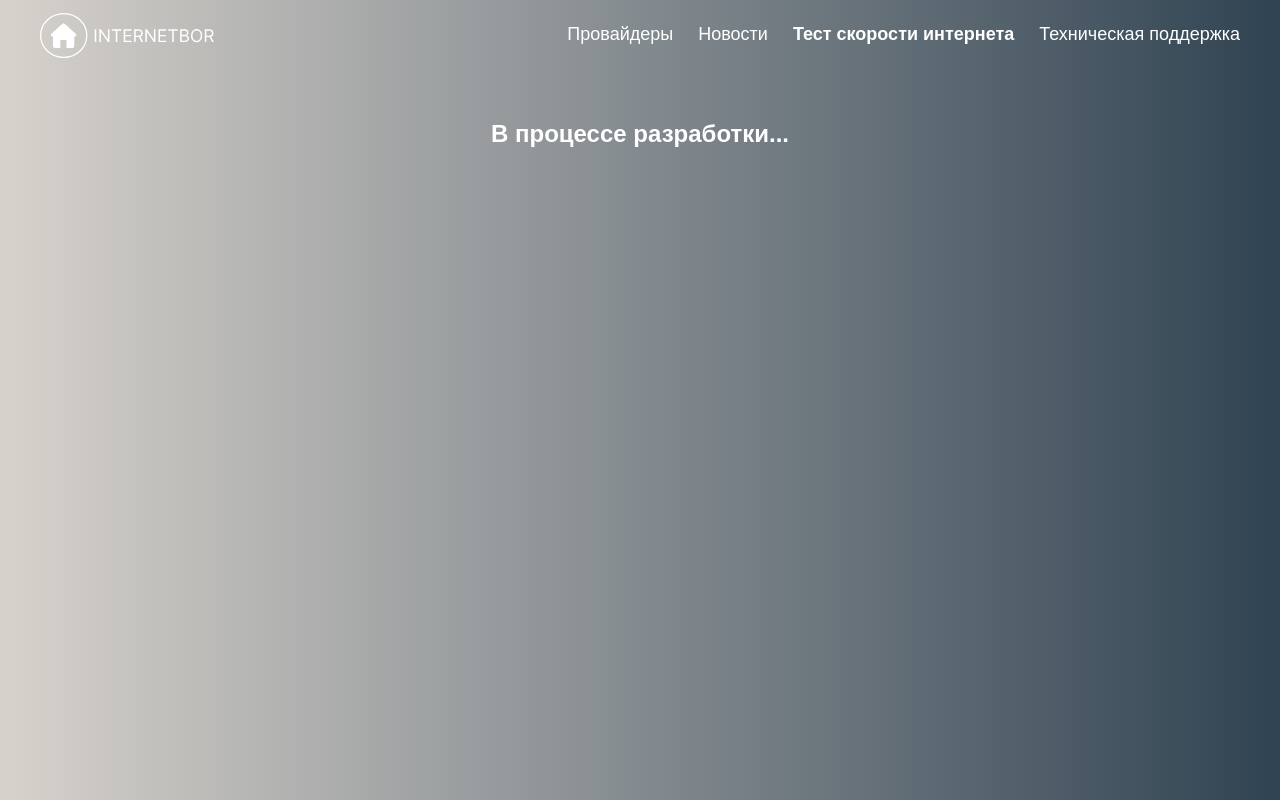
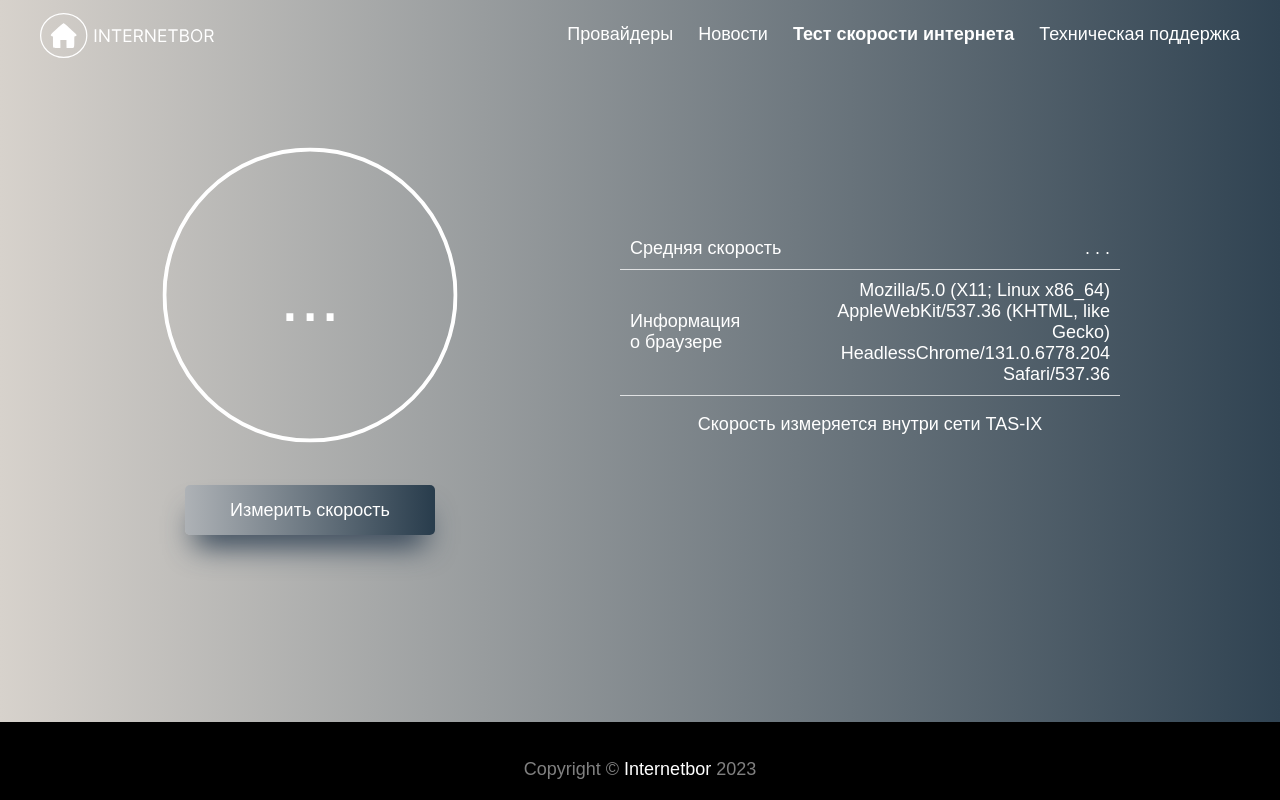
Before and after one commit to Fayzu1in/internet-provider, a Nuxt app in the folder frontend/: page /speedtest in a window 1280 px wide. Shown: the top 800 px of the page. Built offline with nearby package versions, Linux system fonts and the light colour scheme; what @splidejs/vue-splide, vue-yandex-maps would draw is missing.

Commit message:
add speed test and new page

```diff
--- a/frontend/components/ProviderCard.vue
+++ b/frontend/components/ProviderCard.vue
@@ -6,13 +6,19 @@ section.Providers.container-fluid
           TariffCard(:tariffName='link.title', :cost='link.price', :speed='link.speed' traffic='Безлимит', :plan='link.id')
         .provider__title Uzonline
         div(v-for='line in uzonline' :key='line.id' )
-         TariffCard(:tariffName='line.title', :cost='line.price', :speed='line.speed' traffic='Безлимит', :plan='line.id')
+          TariffCard(:tariffName='line.title', :cost='line.price', :speed='line.speed' traffic='Безлимит', :plan='line.id')
         .provider__title Comnet
         div(v-for='net in comnet' :key='net.id' )
-         TariffCard(:tariffName='net.title', :cost='net.price', :speed='net.speed' traffic='Безлимит', :plan='net.id')
+          TariffCard(:tariffName='net.title', :cost='net.price', :speed='net.speed' traffic='Безлимит', :plan='net.id')
         .provider__title TPS
         div(v-for='ps in tps' :key='ps.id' )
-         TariffCard(:tariffName='ps.title', :cost='ps.price', :speed='ps.speed' traffic='Безлимит', :plan='ps.id')
+          TariffCard(:tariffName='ps.title', :cost='ps.price', :speed='ps.speed' traffic='Безлимит', :plan='ps.id')
+        .provider__title ISTV
+        div(v-for='link in istv' :key='link.id' )
+          TariffCard(:tariffName='link.title', :cost='link.price', :speed='link.speed' traffic='Безлимит', :plan='link.id')
+
+
+
 </template>
 <script>
 export default {
@@ -24,6 +30,7 @@ export default {
   },
   async fetch() {
     this.plans = await this.$axios.$get('http://internetbor.uz/api/v1/plans/')
+    console.log(this.plans)
   },
   computed: {
     freelink() {
@@ -44,6 +51,11 @@ export default {
     tps() {
       return this.plans.filter((index) => {
         return index.provider === 'tps'
+      })
+    },
+    istv() {
+      return this.plans.filter((index) => {
+        return index.provider === 'istv'
       })
     },
   },
--- a/frontend/components/TariffCard.vue
+++ b/frontend/components/TariffCard.vue
@@ -57,7 +57,7 @@ export default {
     justify-content: space-between;
     border-radius: 5px;
     align-items: center;
-    font-size: 22px;
+    font-size: 20px;
     @media only screen and (max-width: 420px) {
       flex-direction: column;
       font-size: 18px;
--- a/frontend/layouts/default.vue
+++ b/frontend/layouts/default.vue
@@ -30,6 +30,6 @@ html {
   }
 }
 .wrapper {
-  min-height: 100vh;
+  min-height: 83vh;
 }
 </style>
--- a/frontend/package.json
+++ b/frontend/package.json
@@ -18,7 +18,6 @@
     "@nuxtjs/axios": "^5.13.6",
     "@nuxtjs/pwa": "^3.3.5",
     "@splidejs/vue-splide": "0.3.5",
-    "axios": "^1.3.4",
     "core-js": "^3.19.3",
     "nuxt": "^2.16.1",
     "sass": "^1.58.3",
--- a/frontend/pages/index.vue
+++ b/frontend/pages/index.vue
@@ -4,13 +4,13 @@ main
   section.topProvider
     .Title
       p Топ провайдеров
-      img.fireImg(src='@/static/star.png')
+      //- img.fireImg(src='@/static/star.png')
     .topProviders__card
   section.betterOffer
     TopProviders
     .Title
       p  Выгодные предложения
-      img.fireImg(src='@/static/fire.png')
+      //- img.fireImg(src='@/static/fire.png')
     .tariffCards.container-fluid
       BetterOffers
 
--- a/frontend/pages/news.vue
+++ b/frontend/pages/news.vue
@@ -1,13 +1,63 @@
 <template lang="pug">
-section
-  h1 В процессе разработки...
+section.newsSection.container-fluid
+  .cardSection(v-for="item in news" :key='news.id')
+    .card(v-if='item.published === true')
+      .date {{date}}
+      .newsCard
+        .newsCard__title {{item.title}}
+        .newsCard__subtitle {{ item.text }}
+
 </template>
 <script>
-export default {}
+export default {
+  data() {
+    return {
+      news: [],
+      title: '',
+      text: '',
+      date: '',
+    }
+  },
+  async fetch() {
+    this.news = await this.$axios.$get('http://internetbor.uz/api/v1/news/')
+
+    // console.log(this.news)
+  },
+}
 </script>
 <style lang="scss" scoped>
-h1 {
-  text-align: center;
+.card {
+  margin-bottom: 30px;
+}
+.newsSection {
   padding-top: 100px;
+  @media only screen and (max-width: 420px) {
+    padding-top: 80px;
+  }
+  .date {
+    font-size: 18px;
+    padding-bottom: 5px;
+  }
+  .newsCard {
+    background-color: #00000096;
+    box-shadow: rgb(38, 57, 77) 0px 20px 30px -10px;
+    padding: 15px 10px;
+    display: flex;
+    border-radius: 5px;
+    display: flex;
+    flex-direction: column;
+    font-size: 18px;
+    @media only screen and (max-width: 420px) {
+      font-size: 16px;
+      padding: 10px 5px;
+    }
+    &__title {
+      font-size: 22px;
+      padding-bottom: 10px;
+      @media only screen and (max-width: 420px) {
+        font-size: 18px;
+      }
+    }
+  }
 }
 </style>
--- a/frontend/pages/speedtest.vue
+++ b/frontend/pages/speedtest.vue
@@ -1,13 +1,224 @@
 <template lang="pug">
-section
-    h1 В процессе разработки...
+section.speedttestContainer.container-fluid
+  .speedtest
+    .speedtest__left
+      .speedtest__left-speedshow
+        p.speedText {{ text }}
+        p.bytes {{ bytes }}
+      button.speedBtn(v-show="checkBtn" @click="checkSpeed") Измерить скорость
+      button.speedBtnHidden(v-show="checkBtnNone"  @click="cancelCheckSpeed") Отменить
+    .speedtest__right
+      .listView
+        .itemLeft Средняя скорость
+        .itemRight {{ average }}
+      .listView
+        .itemLeft Информация о браузере
+        .itemRight {{ browserVersion }}
+      p.tasix Скорость измеряется внутри сети TAS-IX
+
+
 </template>
 <script>
-export default {}
+import axios, { CancelToken, isCancel } from 'axios'
+
+export default {
+  data() {
+    return {
+      speed: 0,
+      bytes: '',
+      checkBtn: true,
+      checkBtnNone: false,
+      text: '...',
+      source: CancelToken.source(),
+      finished: false,
+      average: '. . .',
+      browserVersion: navigator.userAgent,
+      ip: null,
+    }
+  },
+  methods: {
+    checkSpeed() {
+      this.source = CancelToken.source()
+      this.speed = 0
+      this.text = '...'
+      let time, loaded
+      const speeds = []
+
+      function speedToText(bytesPerMillisecond) {
+        const megabitsPerSecond = bytesPerMillisecond / 125
+        if (megabitsPerSecond >= 1)
+          return [`${Math.round(megabitsPerSecond)}`, 'Мбит/с']
+        return [`${Math.round(bytesPerMillisecond * 8)}`, 'Кбит/с']
+      }
+
+      axios
+        .get('https://st17.allmovies.uz/test.bin', {
+          cancelToken: this.source.token,
+          responseType: 'blob',
+          onDownloadProgress: (progressEvent) => {
+            this.checkBtn = false
+            this.checkBtnNone = true
+            if (typeof time !== 'number') time = progressEvent.timeStamp
+            if (typeof loaded !== 'number') loaded = progressEvent.loaded
+
+            const timeDelta = progressEvent.timeStamp - time
+            const loadedDelta = progressEvent.loaded - loaded
+
+            if (timeDelta >= 1000) {
+              const bytesPerMillisecond = loadedDelta / timeDelta
+              const [text, bytes] = speedToText(bytesPerMillisecond)
+              this.text = text
+              this.bytes = bytes
+              speeds.push(bytesPerMillisecond)
+
+              if (speeds.length >= 10) {
+                this.average = speeds.reduce((a, b) => a + b, 0) / speeds.length
+                this.average = speedToText(this.average)
+                this.average = this.average.join(' ')
+                this.source.cancel('Test finished')
+                this.checkBtn = true
+                this.checkBtnNone = false
+              }
+
+              time += timeDelta
+              loaded += loadedDelta
+            }
+          },
+        })
+        .catch((error) => {
+          if (isCancel(error)) {
+            console.log('Request canceled')
+          } else {
+            this.$store.dispatch('alert/showError', error.message)
+          }
+        })
+    },
+    cancelCheckSpeed() {
+      this.source.cancel()
+      this.checkBtn = true
+      this.checkBtnNone = false
+    },
+  },
+}
 </script>
 <style lang="scss" scoped>
-h1 {
-  text-align: center;
-  padding-top: 100px;
+.speedttestContainer {
+  display: flex;
+  justify-content: space-between;
+  align-items: center;
+  width: 100%;
+}
+.speedtest {
+  height: 100%;
+  width: 80%;
+  margin: 0 auto;
+  display: flex;
+  justify-content: space-between;
+  align-items: center;
+  @media only screen and (max-width: 420px) {
+    flex-direction: column;
+    padding-top: 80px;
+  }
+  &__left {
+    display: flex;
+    flex-direction: column;
+    align-items: center;
+    &-speedshow {
+      border: 4px solid #fff;
+      border-radius: 50%;
+      display: flex;
+      flex-direction: column;
+      justify-content: center;
+      align-items: center;
+      width: 300px;
+      height: 300px;
+      @media only screen and (max-width: 420px) {
+        width: 200px;
+        height: 200px;
+      }
+      .speedText {
+        font-size: 74px;
+        margin: 0;
+
+        @media only screen and (max-width: 420px) {
+          font-size: 40px;
+        }
+      }
+      .bytes {
+        font-size: 22px;
+        margin: 0;
+      }
+      animation: crescendo 1.5s alternate infinite ease-in;
+      @keyframes crescendo {
+        0% {
+          transform: scale(1);
+        }
+        100% {
+          transform: scale(0.9);
+        }
+      }
+    }
+    .speedBtn {
+      margin-top: 40px;
+      border: none;
+      padding: 0 20px;
+      height: 50px;
+      background: linear-gradient(to right, #aeb2b6 0%, #283c4c 100%);
+      box-shadow: rgb(38, 57, 77) 0px 20px 30px -10px;
+      color: #fff;
+      border: none;
+      border-radius: 5px;
+      width: 250px;
+      font-size: 18px;
+      cursor: pointer;
+
+      @media only screen and (max-width: 420px) {
+        margin-left: 0;
+      }
+    }
+    .speedBtnHidden {
+      margin-top: 40px;
+      border: none;
+      padding: 0 20px;
+      height: 50px;
+      background: linear-gradient(to right, #caa3a3 0%, #b00e0e 100%);
+      box-shadow: rgb(38, 57, 77) 0px 20px 30px -10px;
+      color: #fff;
+      border: none;
+      border-radius: 5px;
+      width: 250px;
+      font-size: 18px;
+      cursor: pointer;
+    }
+  }
+  &__right {
+    max-width: 500px;
+    display: flex;
+    flex-direction: column;
+    font-size: 18px;
+    @media only screen and (max-width: 420px) {
+      padding-top: 30px;
+      font-size: 14px;
+    }
+
+    .listView {
+      display: flex;
+      justify-content: space-between;
+      border-bottom: 1px solid #ffffffbe;
+      padding: 10px 10px;
+      align-items: center;
+
+      .itemLeft {
+        padding-right: 50px;
+      }
+      .itemRight {
+        text-align: end;
+      }
+    }
+    .tasix {
+      text-align: center;
+      padding: 0 10px;
+    }
+  }
 }
 </style>
```
Also changed, not shown: 1 other file (tests, documents, lock files or other folders).
